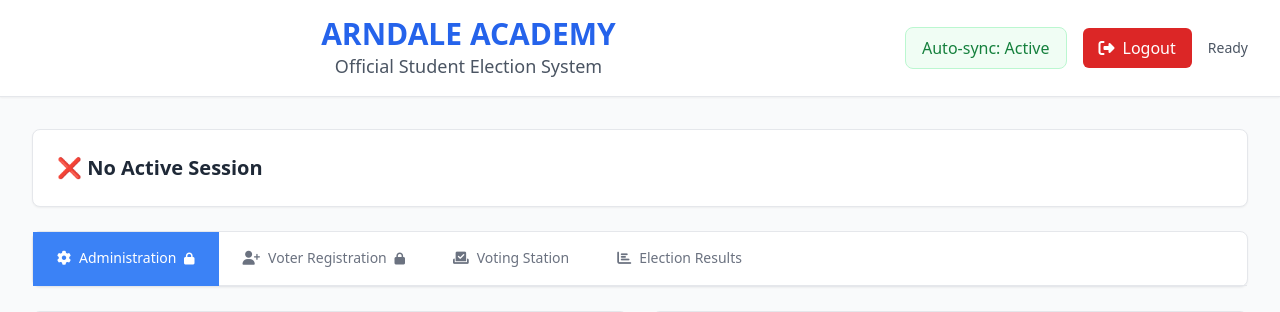
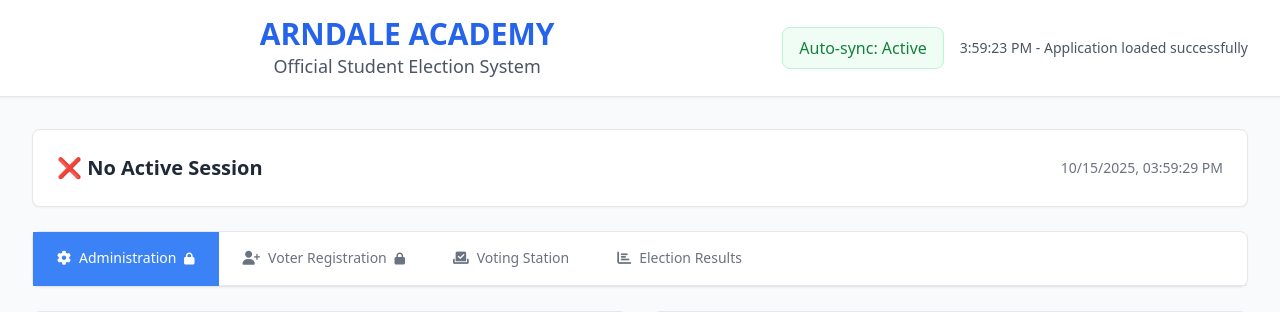
Before and after one commit to Abuqataada/arndalevoting, a Flask app: page /home in a window 1280 px wide. Shown: the top 312 px of the page. Run offline with Flask 3, Linux system fonts and the light colour scheme; the visitor is signed in with stand-in values (Sample User, id 1); data that the repository does not hold is empty; some libraries are stand-ins or nearby versions.

Commit message:
fixed 4.0

```diff
--- a/templates/index.html
+++ b/templates/index.html
@@ -37,12 +37,6 @@
                     <div id="syncStatus" class="bg-green-50 border border-green-200 rounded-lg px-4 py-2">
                         <span class="text-green-700 font-medium">Auto-sync: Active</span>
                     </div>
-
-                    <!-- Add logout button -->
-                    <button onclick="logout()" class="bg-red-600 text-white px-4 py-2 rounded-md hover:bg-red-700 transition-colors flex items-center space-x-2">
-                        <i class="fas fa-sign-out-alt"></i>
-                        <span>Logout</span>
-                    </button>
                     <div class="text-right">
                         <div id="statusBar" class="text-gray-600 text-sm">Ready</div>
                     </div>
@@ -328,9 +322,12 @@
                         class="w-full px-3 py-2 border border-gray-300 rounded-md focus:outline-none focus:ring-2 focus:ring-blue-500 mb-4">
                     <p id="passwordError" class="text-red-500 text-sm hidden">Incorrect password. Please try again.</p>
                 </div>
-                <div class="flex justify-center mt-4">
-                    <button id="submitPassword" class="px-6 py-2 bg-blue-600 text-white rounded-md hover:bg-blue-700 transition-colors">
-                        Verify & Continue
+                <div class="flex justify-center space-x-3 mt-4">
+                    <button id="cancelPassword" class="px-4 py-2 bg-gray-300 text-gray-700 rounded-md hover:bg-gray-400 transition-colors">
+                        Cancel
+                    </button>
+                    <button id="submitPassword" class="px-4 py-2 bg-blue-600 text-white rounded-md hover:bg-blue-700 transition-colors">
+                        Verify
                     </button>
                 </div>
             </div>
@@ -446,13 +443,11 @@
             }
         });
 
-        // Optional: Prevent escape key from closing modal
-        document.addEventListener('keydown', function(e) {
-            if (e.key === 'Escape' && document.getElementById('passwordModal').classList.contains('hidden') === false) {
-                e.preventDefault();
-                // Optionally show a message that password is required
-                document.getElementById('passwordError').textContent = 'Password is required to access this section';
-                document.getElementById('passwordError').classList.remove('hidden');
+        // Close modal when clicking outside
+        document.getElementById('passwordModal').addEventListener('click', function(e) {
+            if (e.target.id === 'passwordModal') {
+                document.getElementById('passwordModal').classList.add('hidden');
+                pendingTab = null;
             }
         });
 
@@ -866,15 +861,13 @@
 
         // Voter registration form
         document.getElementById('voterRegistrationForm').addEventListener('submit', async (e) => {
-            e.preventDefault(); // This prevents the page reload
-
+            e.preventDefault();
             const formData = new FormData(e.target);
 
             try {
                 const response = await fetch('/api/voters', {
                     method: 'POST',
                     body: formData
-                    // Don't set Content-Type header when using FormData - let browser set it automatically
                 });
 
                 const data = await response.json();
@@ -888,7 +881,6 @@
                 loadVoters();
             } catch (error) {
                 updateStatus('Failed to register voter: ' + error.message);
-                alert('Failed to register voter: ' + error.message);
             }
         });
 
@@ -1331,48 +1323,6 @@
                 updateStatus('Failed to download voter data: ' + error.message);
             }
         }
-        // Logout function
-        async function logout() {
-            try {
-                const response = await fetch('/logout');
-                if (response.ok) {
-                    window.location.href = '/';
-                } else {
-                    throw new Error('Logout failed');
-                }
-            } catch (error) {
-                console.error('Logout error:', error);
-                // Force redirect anyway
-                window.location.href = '/';
-            }
-        }
-
-        // Check if user is logged in on page load
-        async function checkLoginStatus() {
-            try {
-                const response = await fetch('/api/admin/check-session');
-                const data = await response.json();
-
-                if (!data.logged_in) {
-                    // Redirect to login page if not logged in
-                    window.location.href = '/';
-                }
-            } catch (error) {
-                console.error('Login check failed:', error);
-                window.location.href = '/';
-            }
-        }
-
-        // Update your DOMContentLoaded event listener
-        document.addEventListener('DOMContentLoaded', function() {
-            checkLoginStatus(); // Check login status first
-
-            // Only load data if user is logged in
-            loadSessions();
-            loadVoters();
-            loadSessionsForResults();
-            updateStatus('Application loaded successfully');
-        });
     </script>
 </body>
 </html>
```
